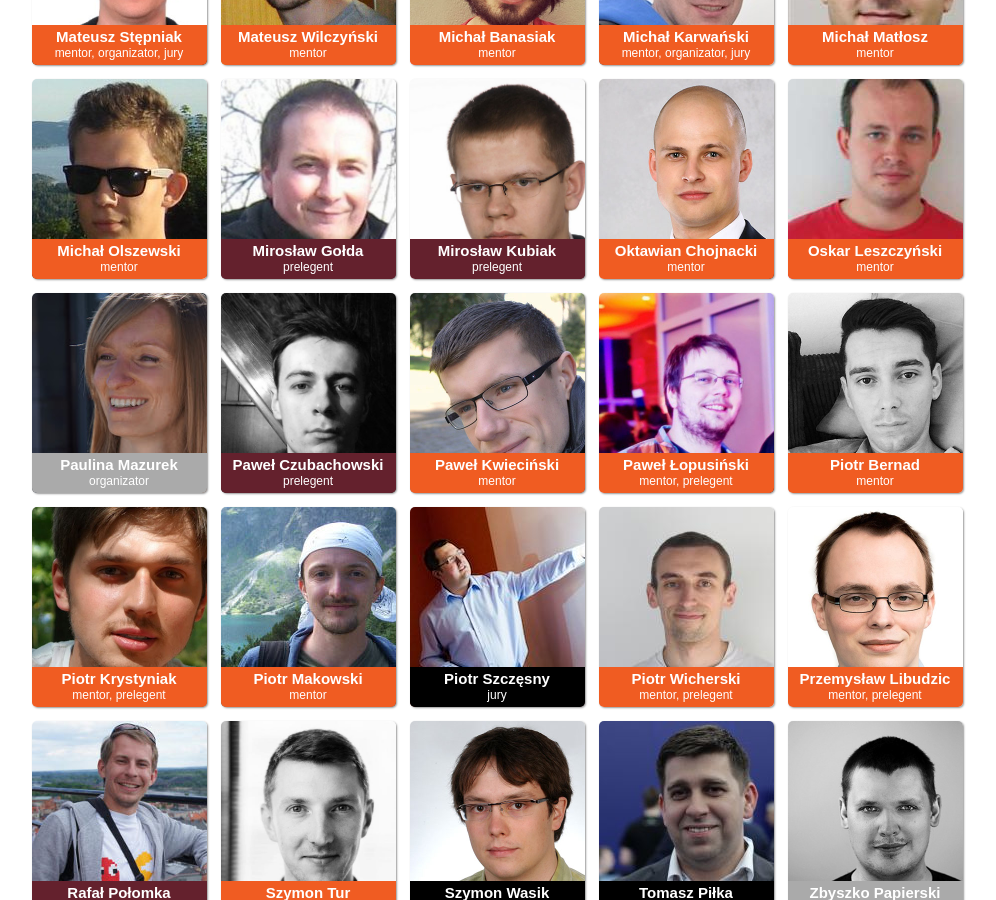
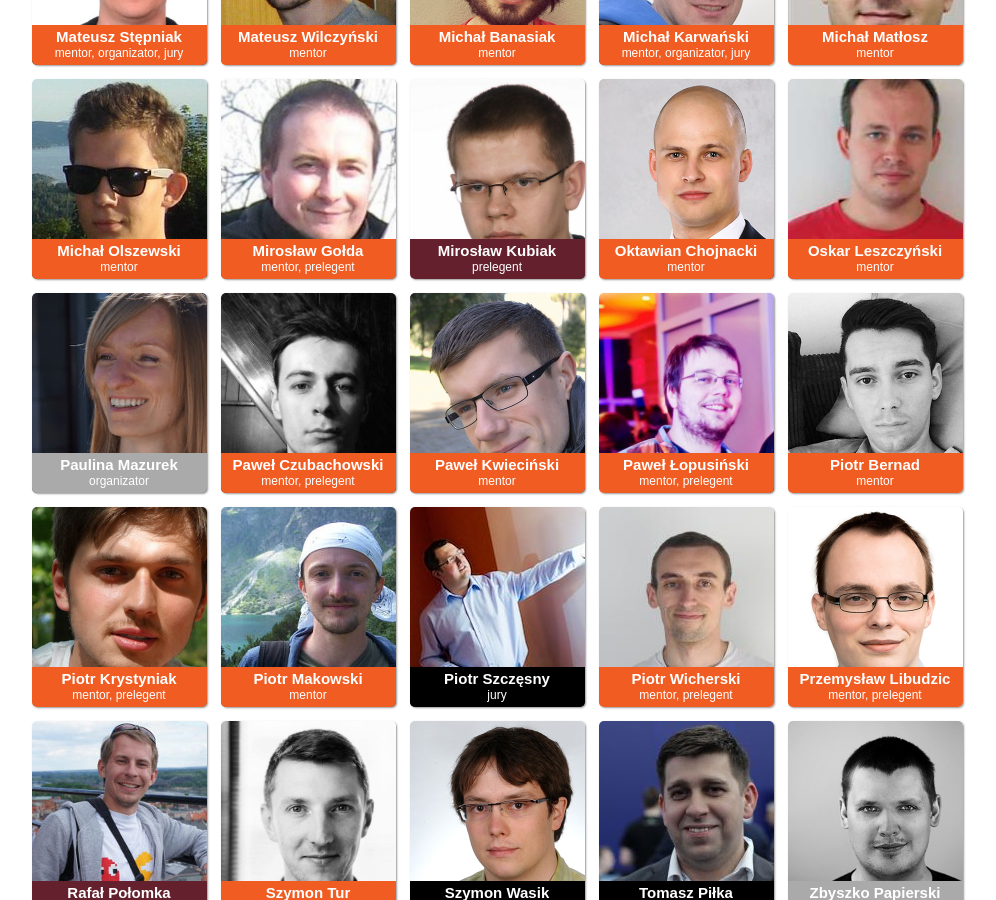
Before and after one commit to allegro/braincode.mobi, a Jekyll site: the page built from index.html, in a window 1280 px wide and 900 px high, scrolled down 6373 px. Shown: the whole window, without its empty margins (143-1139 px from the left). Built offline with Jekyll 4.4.1, drawn with Linux system fonts in a browser that asks for light colours; Markdown is read by kramdown in place of the engine named in the settings.

Commit message:
People section update

```diff
--- a/_data/members.yml
+++ b/_data/members.yml
@@ -118,7 +118,9 @@ krzysiek.kowalkowski:
 pawel.czubachowski:
     name: Paweł Czubachowski
     bio: Programista java interesujący się automatyzacją procesów, architekturą oraz jakością kodu. Z urządzeń mobilnych preferuje blackberry. Zawsze nakierowany na cel, nie lubię robić niepotrzebnych rzeczy. Po pracy preferuję aktywne spędzanie czasu.
-    role: Prelegent
+    role:
+        - Mentor
+        - Prelegent
     city: Toruń
 
 michal.olszewski:
@@ -160,7 +162,9 @@ adam.grzegorowski:
 miroslaw.golda:
     name: Mirosław Gołda
     bio: Programista Java. Od blisko 4 lat związany z Grupą Allegro, gdzie pracuje głównie po stronie backendu, choć lubi też czasem popracować nad frontendem aplikacji. Prywatnie użytkownik urządzeń z systemem Android i miłośnik gry planszowej backgammon, zwanej też tryktrakiem.
-    role: Prelegent
+    role:
+        - Mentor
+        - Prelegent
     city: Toruń
 
 piotr.wicherski:
```
